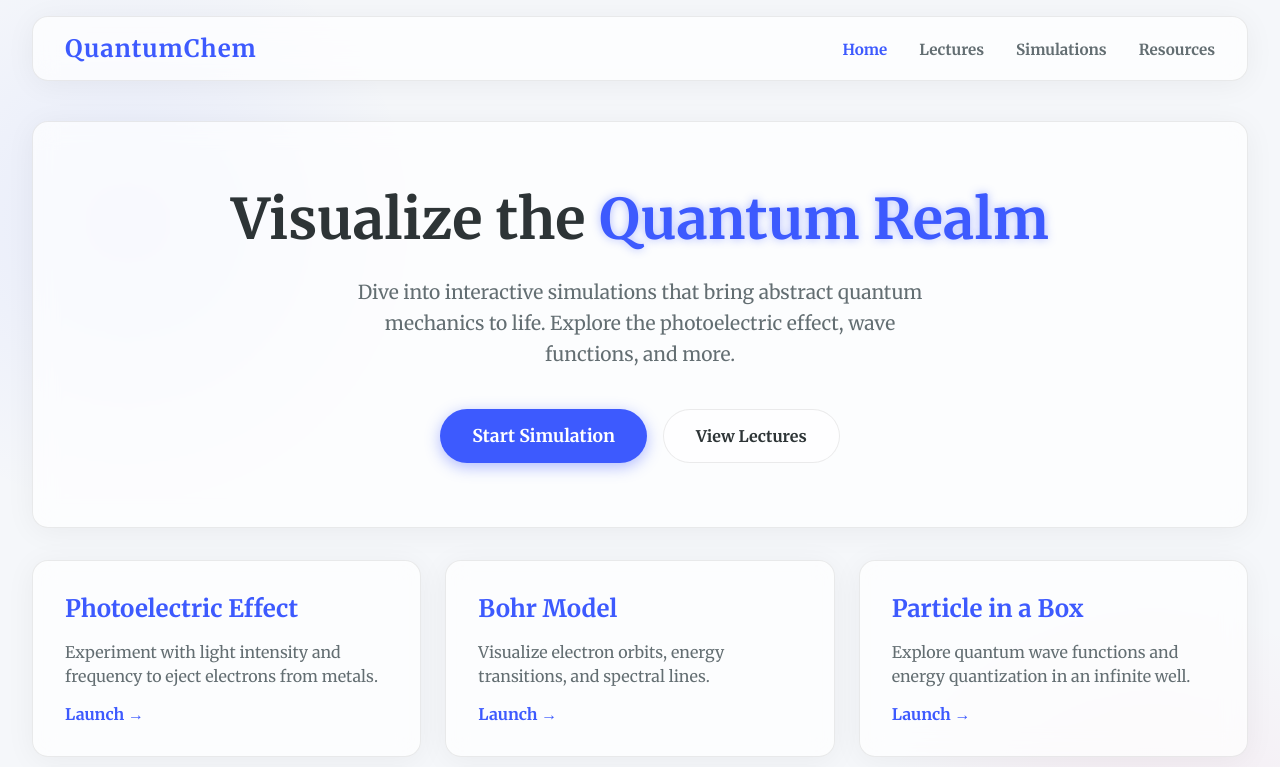
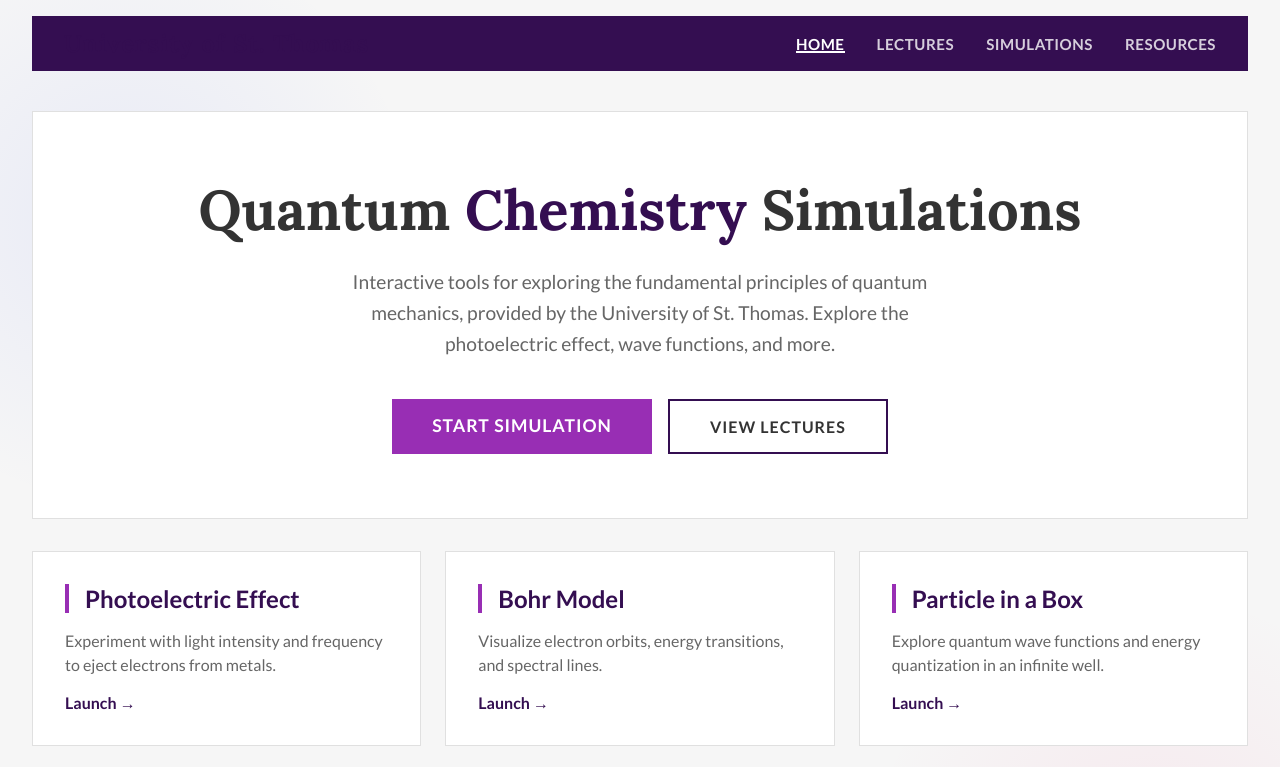
Before and after one commit to jolayfield/photoelectric-effect, a website built with Vite: page index.html in a window 1280 px wide. Shown: the top 767 px of the page. Built offline with nearby package versions, Linux system fonts and the light colour scheme.

Commit message:
Rebrand site to University of St. Thomas style

```diff
--- a/index.html
+++ b/index.html
@@ -16,7 +16,7 @@
 <body>
   <div id="landing-app">
     <nav class="main-nav glass-panel">
-      <div class="nav-brand">QuantumChem</div>
+      <div class="nav-brand">University of St. Thomas</div>
       <ul class="nav-links">
         <li><a href="./" class="active">Home</a></li>
         <li><a href="#">Lectures</a></li>
@@ -27,9 +27,9 @@
 
     <main class="hero-section">
       <div class="hero-content glass-panel">
-        <h1 class="hero-title">Visualize the <span class="highlight">Quantum Realm</span></h1>
-        <p class="hero-subtitle">
-          Dive into interactive simulations that bring abstract quantum mechanics to life.
+        <h1 class="hero-title">Quantum <span class="highlight">Chemistry</span> Simulations</h1>
+        <p class="hero-subtitle">Interactive tools for exploring the fundamental principles of quantum mechanics,
+          provided by the University of St. Thomas.
           Explore the photoelectric effect, wave functions, and more.
         </p>
         <div class="hero-actions">
--- a/style.css
+++ b/style.css
@@ -1,14 +1,18 @@
+@import url('https://fonts.googleapis.com/css2?family=Lato:wght@400;700&family=Lora:wght@400;700&display=swap');
+
 :root {
-  --bg-color: #f5f7fa;
-  --glass-bg: rgba(255, 255, 255, 0.7);
-  --glass-border: rgba(0, 0, 0, 0.08);
-  --text-main: #2d3436;
-  --text-dim: #636e72;
-  --accent-color: #3d5afe;
-  --accent-glow: 0 0 10px rgba(61, 90, 254, 0.4);
-  --font-body: 'Merriweather', serif;
-  --font-head: 'Merriweather', serif;
-  --border-color: rgba(0, 0, 0, 0.1);
+  --bg-color: #F6F6F6;
+  --glass-bg: #FFFFFF;
+  --glass-border: #E0E0E0;
+  --text-main: #333333;
+  --text-dim: #666666;
+  --accent-color: #340E51;
+  --accent-glow: none;
+  --btn-bg: #982EB4;
+  --font-body: 'Lato', sans-serif;
+  --font-head: 'Lora', serif;
+  --border-color: #E0E0E0;
+  --radius: 0px;
 }
 
 * {
@@ -42,12 +46,10 @@ body {
 .glass-panel,
 .main-nav {
   background: var(--glass-bg);
-  backdrop-filter: blur(12px);
-  -webkit-backdrop-filter: blur(12px);
   border: 1px solid var(--glass-border);
-  border-radius: 16px;
+  border-radius: var(--radius);
   padding: 1.5rem;
-  box-shadow: 0 4px 30px rgba(0, 0, 0, 0.05);
+  box-shadow: none;
 }
 
 /* Navigation */
@@ -55,8 +57,11 @@ body {
   display: flex;
   justify-content: space-between;
   align-items: center;
-  padding: 1rem 2rem;
+  padding: 0.75rem 2rem;
   margin-bottom: 0.5rem;
+  background: var(--accent-color);
+  color: white;
+  border: none;
 }
 
 .nav-brand {
@@ -75,15 +80,18 @@ body {
 
 .nav-links a {
   text-decoration: none;
-  color: var(--text-dim);
+  color: rgba(255, 255, 255, 0.8);
   font-weight: 600;
   font-size: 0.95rem;
   transition: color 0.2s;
+  text-transform: uppercase;
+  letter-spacing: 0.5px;
 }
 
 .nav-links a:hover,
 .nav-links a.active {
-  color: var(--accent-color);
+  color: white;
+  box-shadow: inset 0 -2px 0 white;
 }
 
 /* Breadcrumb */
@@ -328,15 +336,34 @@ canvas {
 
 /* Button */
 .glass-btn {
-  background: rgba(61, 90, 254, 0.1);
-  border: 1px solid var(--glass-border);
-  color: var(--accent-color);
-  padding: 0.5rem 1rem;
-  border-radius: 8px;
+  background: var(--btn-bg);
+  border: none;
+  color: white;
+  padding: 0.5rem 1.5rem;
+  border-radius: var(--radius);
   cursor: pointer;
   font-family: var(--font-body);
-  transition: background 0.2s;
+  transition: opacity 0.2s;
   font-weight: 600;
+  text-transform: uppercase;
+  letter-spacing: 1px;
+}
+
+.glass-btn:hover {
+  opacity: 0.9;
+}
+
+.btn-outline {
+  background: transparent;
+  border: 1px solid var(--accent-color);
+  color: var(--accent-color);
+}
+
+.btn-secondary {
+  background: #6c757d;
+  color: white;
+  border: none;
+  border-radius: var(--radius);
 }
 
 
@@ -389,35 +416,40 @@ canvas {
 }
 
 .cta-btn {
-  background: var(--accent-color);
+  background: var(--btn-bg);
   color: white;
-  padding: 1rem 2rem;
-  border-radius: 50px;
+  padding: 1rem 2.5rem;
+  border-radius: var(--radius);
   text-decoration: none;
   font-weight: 700;
   font-size: 1.1rem;
-  box-shadow: 0 4px 15px rgba(61, 90, 254, 0.4);
-  transition: transform 0.2s, box-shadow 0.2s;
+  transition: opacity 0.2s;
+  text-transform: uppercase;
+  letter-spacing: 1px;
 }
 
 .cta-btn:hover {
-  transform: translateY(-2px);
-  box-shadow: 0 6px 20px rgba(61, 90, 254, 0.6);
+  opacity: 0.9;
+  transform: none;
+  box-shadow: none;
 }
 
 .secondary-btn {
-  background: rgba(255, 255, 255, 0.5);
+  background: transparent;
   color: var(--text-main);
-  padding: 1rem 2rem;
-  border-radius: 50px;
+  padding: 1rem 2.5rem;
+  border-radius: var(--radius);
   text-decoration: none;
   font-weight: 600;
-  border: 1px solid var(--glass-border);
+  border: 2px solid var(--accent-color);
   transition: background 0.2s;
+  text-transform: uppercase;
+  letter-spacing: 1px;
 }
 
 .secondary-btn:hover {
-  background: rgba(255, 255, 255, 0.8);
+  background: var(--accent-color);
+  color: white;
 }
 
 .feature-cards {
@@ -431,12 +463,21 @@ canvas {
   flex-direction: column;
   gap: 1rem;
   padding: 2rem;
-  transition: transform 0.3s ease, box-shadow 0.3s ease;
+  border: 1px solid var(--glass-border);
+  border-radius: var(--radius);
+  background: white;
+  transition: box-shadow 0.3s ease;
+}
+
+.feature-card:hover {
+  box-shadow: 0 10px 30px rgba(0, 0, 0, 0.05);
 }
 
 .feature-card h3 {
   color: var(--accent-color);
   font-size: 1.5rem;
+  border-left: 4px solid var(--btn-bg);
+  padding-left: 1rem;
 }
 
 .feature-card p {
```
Also changed, not shown: barrier.html (+3 -2 lines), bohr.html (+2 -2 lines), particlebox.html (+2 -2 lines), simulation.html (+2 -2 lines).
